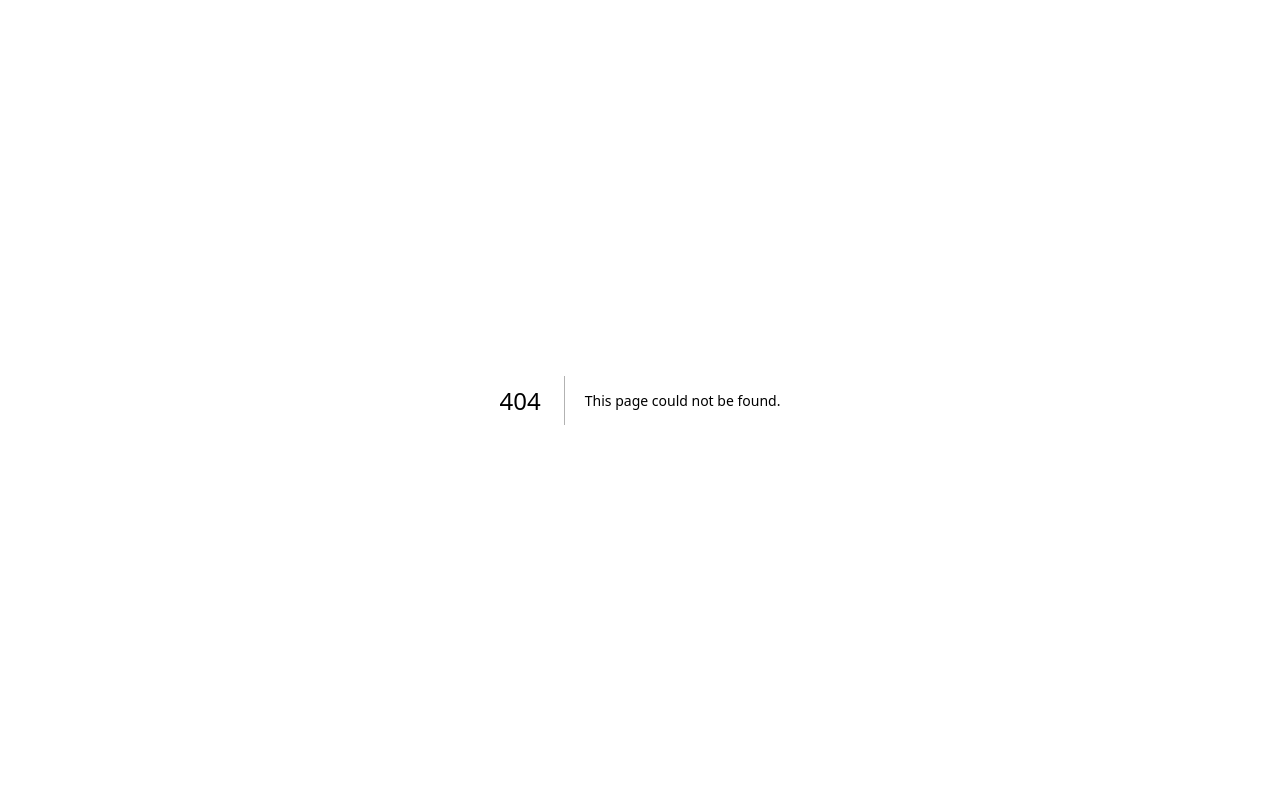
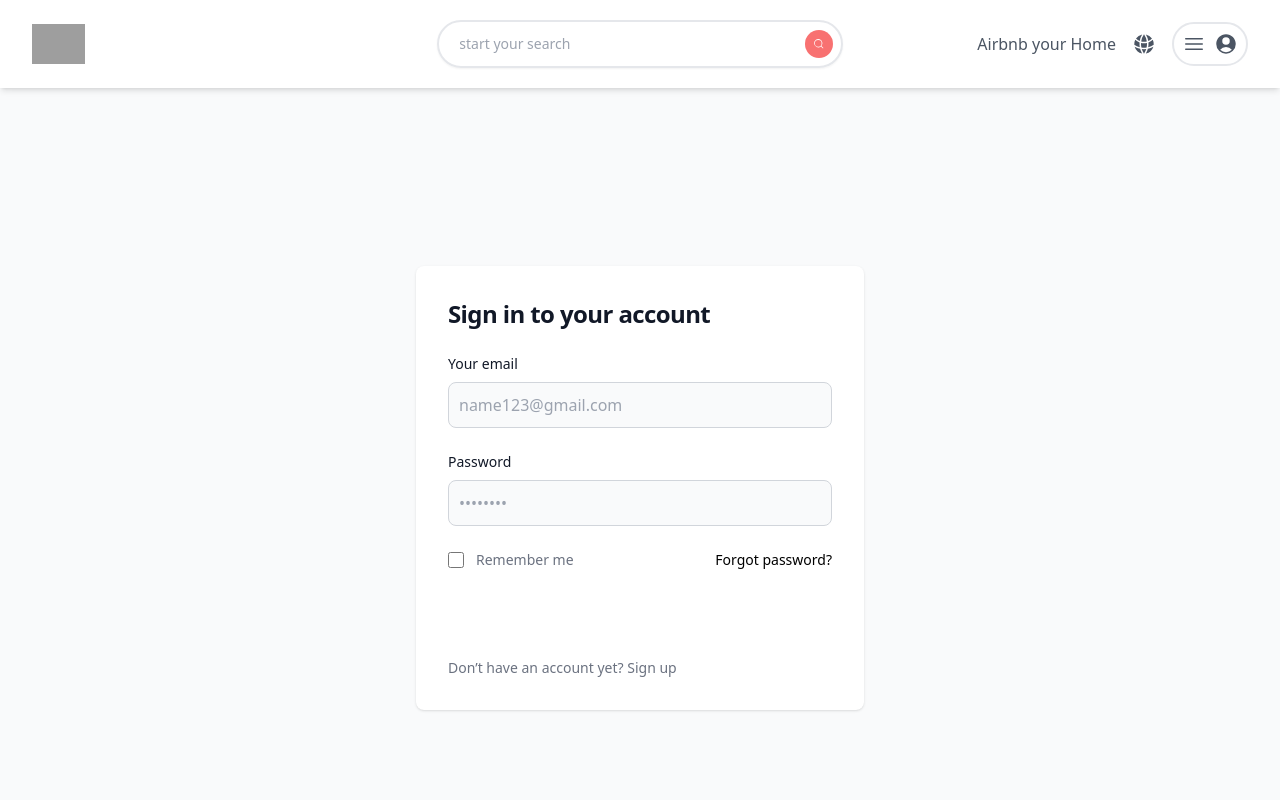
Before and after one commit to SouravRana007/airbnb2.0, a Next.js app: page /register in a window 1280 px wide. Before the commit this address had no page. Shown: the top 800 px of the page. Built offline with nearby package versions, Linux system fonts and the light colour scheme; grey boxes are pictures that could not be loaded; what @badrap/bar-of-progress would draw is missing.

Commit message:
register-user begins

```diff
--- a/next.config.js
+++ b/next.config.js
@@ -2,4 +2,8 @@
   images: {
     domains: ["links.papareact.com"],
   },
+  env: {
+    mapbox_key:
+      "pk.eyJ1Ijoic291cmF2NzQ5NjA2IiwiYSI6ImNseHNtd3I0aTE0eDYya3F5azJsZm1jdXMifQ.Dhoby21z_vdQTBa4RXwTtw",
+  },
 };
--- a/package.json
+++ b/package.json
@@ -13,10 +13,13 @@
     "@heroicons/react": "^2.1.4",
     "date": "^2.0.5",
     "fns": "^1.0.0",
+    "geolib": "^3.3.4",
+    "mapbox-gl": "^3.4.0",
     "next": "14.2.4",
     "react": "^18.3.1",
     "react-date-range": "^2.0.1",
     "react-dom": "^18",
+    "react-map-gl": "^7.1.7",
     "tailwind-scrollbar-hide": "^1.1.7"
   },
   "devDependencies": {
--- a/src/components/Header.js
+++ b/src/components/Header.js
@@ -27,7 +27,11 @@
     endDate: endDate,
     key: "selection",
   };
-
+  const register = () => {
+    router.push({
+      pathname: "/register",
+    });
+  };
   const search = () => {
     router.push({
       pathname: "/search",
@@ -71,7 +75,12 @@
       </div>
       {/* right side div */}
       <div className="flex items-center space-x-4 justify-end  text-gray-600  ">
-        <p className="hidden md:inline cursor-pointer">Airbnb your Home</p>
+        <p
+          className="hidden md:inline cursor-pointer hover:text-xl hover:text-red-400"
+          onClick={register}
+        >
+          Airbnb your Home
+        </p>
         <GlobeAltIcon className="h-6 cursor-pointer" />
         <div className="flex items-center space-x-2 border-2 rounded-full p-2 active:scale-90 transition transform duration-150">
           <MenuIcon className="h-6 cursor-pointer " />
--- /dev/null
+++ b/src/components/Maps.js
@@ -0,0 +1,29 @@
+// import { useState } from "react";
+// import ReactMapGL from "react-map-gl";
+// import { getCenter } from "geolib";
+// function Maps(searchResults) {
+//   const coordinates = searchResults.map((result) => ({
+//     longitude: result.long,
+//     latitude: result.lat,
+//   }));
+
+//   const center = getCenter(coordinates);
+//   const [viewport, setViewPort] = useState({
+//     width: "100%",
+//     height: "100%",
+//     latitude: center.latitude,
+//     longitude: center.longitude,
+//     zoom: 11,
+//   });
+
+//   return (
+//     <ReactMapGL
+//       mapStyle="mapbox://styles/sourav749606/clxsn4s0o00pl01r23bwyb0dt"
+//       mapboxAccessToken={process.env.mapbox_key}
+//       {...viewport}
+//       onViewportChange={(nextViewport) => setViewPort(nextViewport)}
+//     ></ReactMapGL>
+//   );
+// }
+
+// export default Maps;
--- /dev/null
+++ b/src/pages/register.js
@@ -0,0 +1,114 @@
+import React from "react";
+import Image from "next/image";
+import Header from "@/components/Header";
+import Footer from "@/components/Footer";
+function register() {
+  return (
+    <>
+      <Header />
+      <section className="bg-gray-50 dark:bg-gray-900">
+        <div className="flex flex-col items-center justify-center px-6 py-8 mx-auto md:h-screen lg:py-0">
+          {/* <a
+            href="#"
+            className="flex items-center mb-6 text-2xl font-semibold text-gray-900 dark:text-white"
+          >
+            <Image
+              className="w-8 h-8 mr-2"
+              src="logo.jpeg"
+              width={400}
+              height={400}
+              alt="logo"
+            />
+            Flowbite
+          </a> */}
+          <div className="w-full bg-white rounded-lg shadow dark:border md:mt-0 sm:max-w-md xl:p-0 dark:bg-gray-800 dark:border-gray-700">
+            <div className="p-6 space-y-4 md:space-y-6 sm:p-8">
+              <h1 className="text-xl font-bold leading-tight tracking-tight text-gray-900 md:text-2xl dark:text-white">
+                Sign in to your account
+              </h1>
+              <form className="space-y-4 md:space-y-6" action="#">
+                <div>
+                  <label
+                    for="email"
+                    className="block mb-2 text-sm font-medium text-gray-900 dark:text-white"
+                  >
+                    Your email
+                  </label>
+                  <input
+                    type="email"
+                    name="email"
+                    id="email"
+                    className="bg-gray-50 border border-gray-300 text-gray-900 rounded-lg focus:ring-primary-600 focus:border-primary-600 block w-full p-2.5 dark:bg-gray-700 dark:border-gray-600 dark:placeholder-gray-400 dark:text-white dark:focus:ring-blue-500 dark:focus:border-blue-500"
+                    placeholder="name123@gmail.com"
+                    required=""
+                  />
+                </div>
+                <div>
+                  <label
+                    htmlFor="password"
+                    className="block mb-2 text-sm font-medium text-gray-900 dark:text-white"
+                  >
+                    Password
+                  </label>
+                  <input
+                    type="password"
+                    name="password"
+                    id="password"
+                    placeholder="••••••••"
+                    className="bg-gray-50 border border-gray-300 text-gray-900 rounded-lg focus:ring-primary-600 focus:border-primary-600 block w-full p-2.5 dark:bg-gray-700 dark:border-gray-600 dark:placeholder-gray-400 dark:text-white dark:focus:ring-blue-500 dark:focus:border-blue-500"
+                    required=""
+                  />
+                </div>
+                <div className="flex items-center justify-between">
+                  <div className="flex items-start">
+                    <div className="flex items-center h-5">
+                      <input
+                        id="remember"
+                        aria-describedby="remember"
+                        type="checkbox"
+                        className="w-4 h-4 border border-gray-300 rounded bg-gray-50 focus:ring-3 focus:ring-primary-300 dark:bg-gray-700 dark:border-gray-600 dark:focus:ring-primary-600 dark:ring-offset-gray-800"
+                        required=""
+                      />
+                    </div>
+                    <div className="ml-3 text-sm">
+                      <label
+                        for="remember"
+                        className="text-gray-500 dark:text-gray-300"
+                      >
+                        Remember me
+                      </label>
+                    </div>
+                  </div>
+                  <a
+                    href="#"
+                    className="text-sm font-medium text-primary-600 hover:underline  hover:text-white dark:text-primary-500"
+                  >
+                    Forgot password?
+                  </a>
+                </div>
+                <button
+                  type="submit"
+                  className="w-full text-white bg-primary-600 hover:bg-primary-700 focus:ring-4 focus:outline-none focus:ring-primary-300 font-medium rounded-lg text-sm px-5 py-2.5 text-center dark:bg-primary-600 dark:hover:bg-primary-700 dark:focus:ring-primary-800"
+                >
+                  Sign in
+                </button>
+                <p className="text-sm font-light text-gray-500 dark:text-gray-400">
+                  Don’t have an account yet?{" "}
+                  <a
+                    href="#"
+                    className="font-medium text-primary-600 hover:underline dark:text-primary-500"
+                  >
+                    Sign up
+                  </a>
+                </p>
+              </form>
+            </div>
+          </div>
+        </div>
+      </section>
+      <Footer />
+    </>
+  );
+}
+
+export default register;
--- a/src/pages/search.js
+++ b/src/pages/search.js
@@ -3,6 +3,7 @@
 import { useRouter } from "next/router";
 import { format } from "date-fns";
 import InfoCard from "@/components/InfoCard";
+// import Maps from "@/components/Maps";
 
 function Search({ searchResults }) {
   console.log(searchResults);
@@ -49,6 +50,9 @@
             )}
           </div>
         </section>
+        <section className="hidden xl:inline-flex xl:min-w-[600px]">
+          {/* <Maps /> */}
+        </section>
       </main>
       <Footer />
     </div>
```
Also changed, not shown: 1 other file (tests, documents, lock files or other folders).
